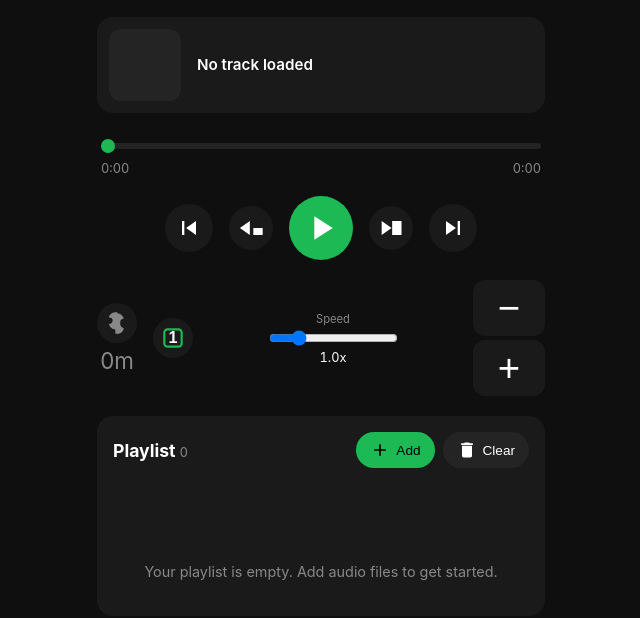
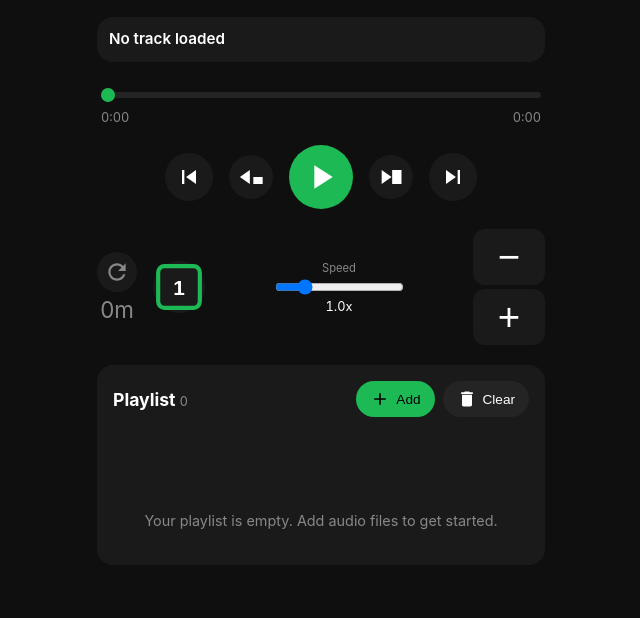
Before and after one commit to PetrosCMI/Music-Player, a plain HTML site: page index.html in a window 1280 px wide. Shown: the part 56-674 px from the top of the page, without its empty margins (319-959 px from the left). Drawn offline with Linux system fonts and the light colour scheme.

Commit message:
Hourglass sleep icon; text-only now-playing view; outline square loop button 2x text size

```diff
--- a/app.js
+++ b/app.js
@@ -279,7 +279,7 @@ function setLoopMode() {
 
   // Repeat button: outline green square with a large white 0 / 1 / N inside.
   const label = state.loopMode === 'none' ? '0' : (state.loopMode === 'one' ? '1' : 'N');
-  el.loopIcon.innerHTML = `<rect x="4" y="4" width="16" height="16" rx="3" fill="none" stroke="currentColor" stroke-width="2"/><text x="12" y="17" font-size="15" text-anchor="middle" fill="#ffffff" font-weight="bold">${label}</text>`;
+  el.loopIcon.innerHTML = `<rect x="2" y="2" width="20" height="20" rx="3" fill="none" stroke="currentColor" stroke-width="2"/><text x="12" y="16" font-size="10" text-anchor="middle" fill="#ffffff" font-weight="bold">${label}</text>`;
   el.loopBtn.classList.toggle('active', state.loopMode !== 'none');
   el.loopBtn.title = `Loop: ${state.loopMode}`;
 }
--- a/index.html
+++ b/index.html
@@ -63,13 +63,13 @@
       <div class="controls-row">
         <div class="sleep-timer-wrap">
           <button id="sleepBtn" class="ctrl-btn sleep" title="Sleep timer: off">
-            <svg viewBox="0 0 24 24" width="26" height="26"><path fill="currentColor" d="M14.99 11c0-1.66 1.34-3 3-3 .04 0 .08 0 .12 0-.49-2.75-2.91-4.82-5.85-4.98V2h-2v.02c-2.9.16-5.31 2.24-5.85 5C6.67 6.76 8 8.1 8 9.5 8 11.43 6.57 13 4.6 13c.51 2.75 2.91 4.82 5.85 4.98V22h2v-.02c2.9-.16 5.31-2.24 5.85-5C16.33 16.24 15 14.9 15 13z"/></svg>
+            <svg viewBox="0 0 24 24" width="26" height="26"><path fill="currentColor" d="M17.65 6.35C16.2 4.9 14.21 4 12 4c-4.42 0-7.99 3.58-7.99 8s3.57 8 7.99 8c3.73 0 6.84-2.55 7.73-6h-2.08c-.82 2.33-3.04 4-5.65 4-3.31 0-6-2.69-6-6s2.69-6 6-6c1.66 0 3.14.69 4.22 1.78L13 11h7V4l-2.35 2.35z"/></svg>
           </button>
           <span id="sleepLabel" class="sleep-label"></span>
         </div>
 
         <button id="loopBtn" class="ctrl-btn loop" title="Loop: off">
-          <svg id="loopIcon" viewBox="0 0 24 24" width="26" height="26"><rect x="0" y="0" width="24" height="24" rx="12" fill="var(--accent)"/><path fill="#ffffff" d="M12 5V1L7 6l5 5V7c3.31 0 6 2.69 6 6s-2.69 6-6 6-6-2.69-6-6H4c0 4.42 3.58 8 8 8s8-3.58 8-8-3.58-8-8-8z"/><text x="12" y="17" font-size="12" text-anchor="middle" fill="#ffffff" font-weight="bold">0</text></svg>
+          <svg id="loopIcon" viewBox="0 0 24 24" width="50" height="50"><rect x="2" y="2" width="20" height="20" rx="3" fill="none" stroke="currentColor" stroke-width="2"/><text x="12" y="16" font-size="10" text-anchor="middle" fill="#ffffff" font-weight="bold">0</text></svg>
         </button>
 
         <div class="speed-control">
--- a/styles.css
+++ b/styles.css
@@ -63,14 +63,7 @@ body {
 }
 
 .track-art {
-  width: 72px;
-  height: 72px;
-  background: var(--surface-2);
-  border-radius: 12px;
-  display: flex;
-  align-items: center;
-  justify-content: center;
-  flex-shrink: 0;
+  display: none;
 }
 
 .music-note {
@@ -191,8 +184,8 @@ body {
 }
 
 .ctrl-btn.loop, .ctrl-btn.repeat {
-  width: 40px;
-  height: 40px;
+  width: 52px;
+  height: 52px;
   color: var(--text-muted);
 }
 
```
